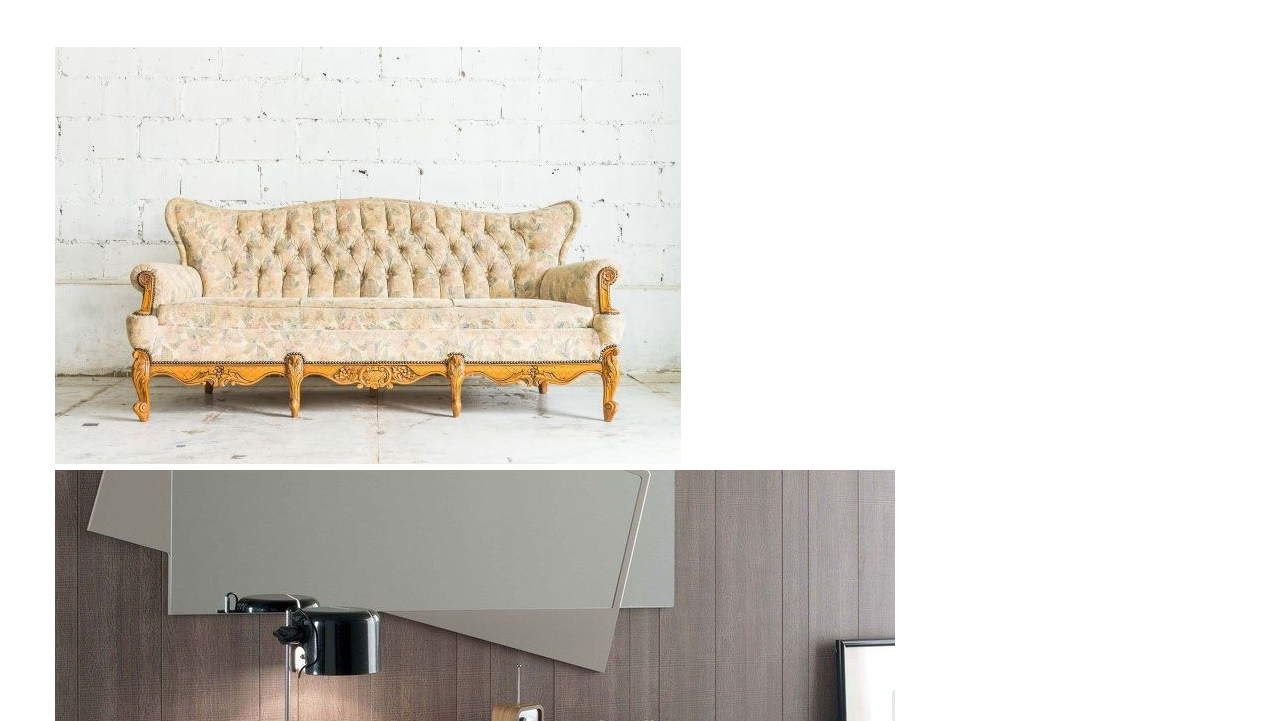
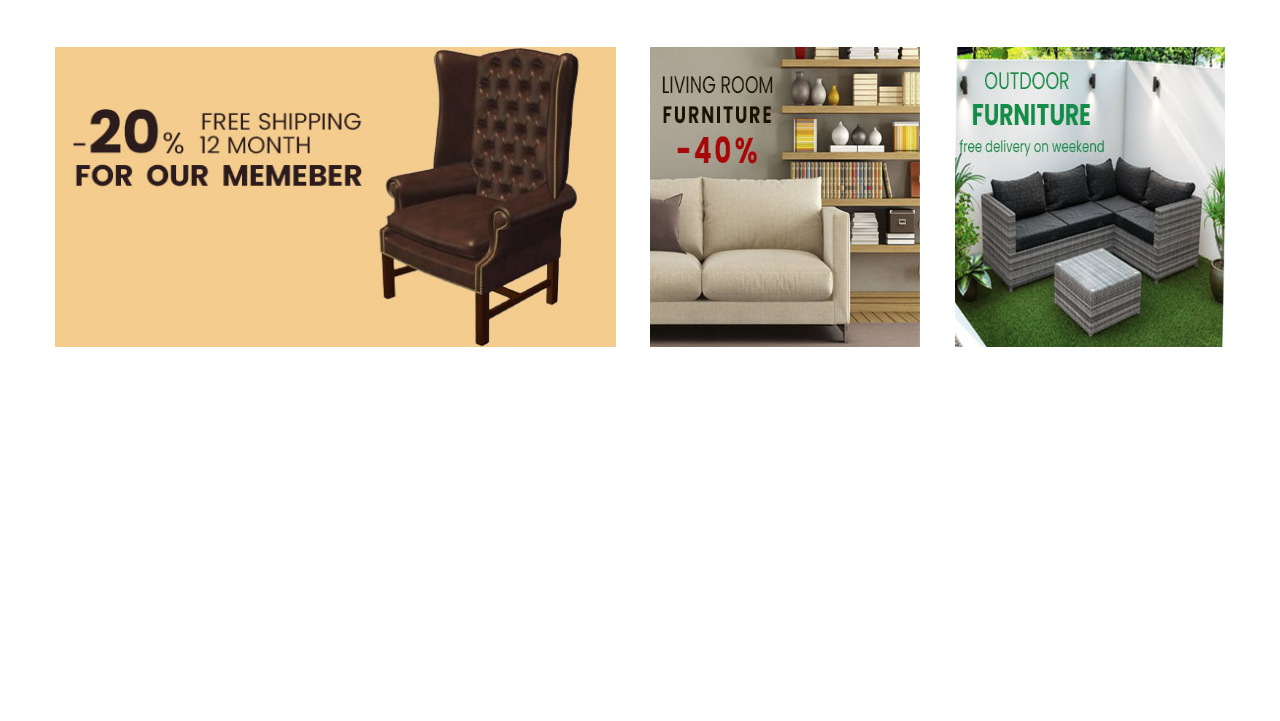
Before and after one commit to yuliia-batova/simen, a website: page app/index.html in a window 1280 px wide. Shown: the part 2739-3460 px from the top of the page. After the commit the page ends 3092 px from the top, so only its background shows below. Drawn offline with nearby package versions, Linux system fonts and the light colour scheme; files whose address does not match are found by name.

Commit message:
added styles for block promotions

```diff
--- a/app/index.html
+++ b/app/index.html
@@ -3794,25 +3794,25 @@
         </section>
         <section class="promotions">
           <div class="container">
-            <div class="promotions__inner">
+            <div class="promotions__items">
               <div class="promotions__item promotions__item--m">
                 <img
+                  class="promotions__img "
+                  src="images/prom-1.jpg"
+                  alt=""
+                />
+              </div>
+              <div class="promotions__item  promotions__item--s">
+                <img
                   class="promotions__img"
-                  src="images/slider-1.jpg"
+                  src="images/prom-2.jpg"
                   alt=""
                 />
               </div>
               <div class="promotions__item promotions__item--s">
                 <img
                   class="promotions__img"
-                  src="images/slider-2.jpg"
-                  alt=""
-                />
-              </div>
-              <div class="promotions__item promotions__item--s">
-                <img
-                  class="promotions__img"
-                  src="images/slider-3.jpg"
+                  src="images/prom-3.jpg"
                   alt=""
                 />
               </div>
--- a/app/scss/style.scss
+++ b/app/scss/style.scss
@@ -490,3 +490,23 @@
     line-height: 2.5;
     margin: 0;
 }
+
+.promotions__items {
+    display: flex;
+    justify-content: space-between;
+}
+
+.promotions__item {
+    height: 300px;
+    &--m {
+        max-width: 570px;
+    }
+    &--s {
+        max-width: 270px;
+    }
+}
+
+.promotions__img {
+    width: 100%;
+    height: 100%;
+}
```
Also changed, not shown: app/css/style.min.css, app/images/prom-1.jpg (added), app/images/prom-2.jpg (added), app/images/prom-3.jpg (added).
